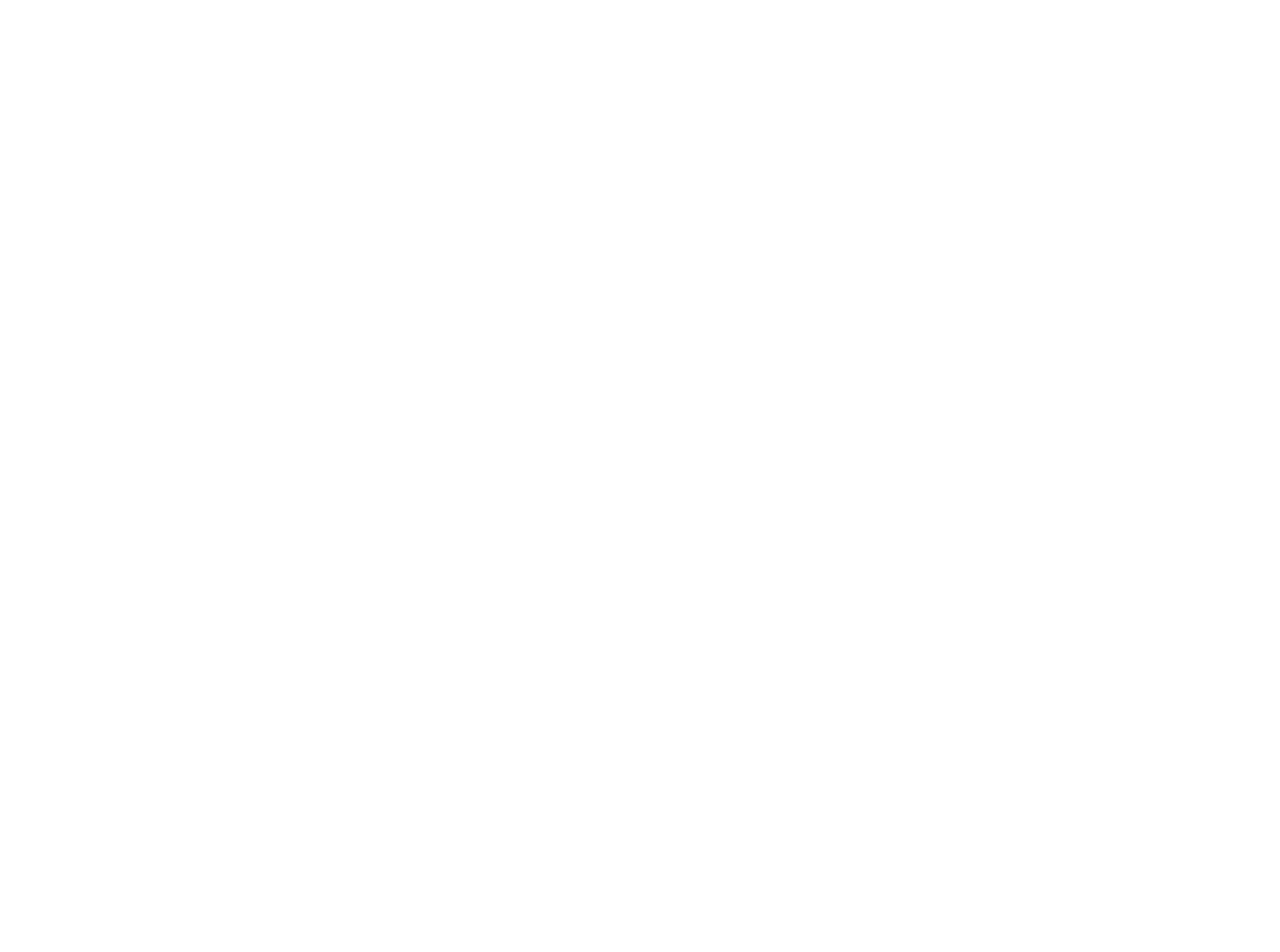
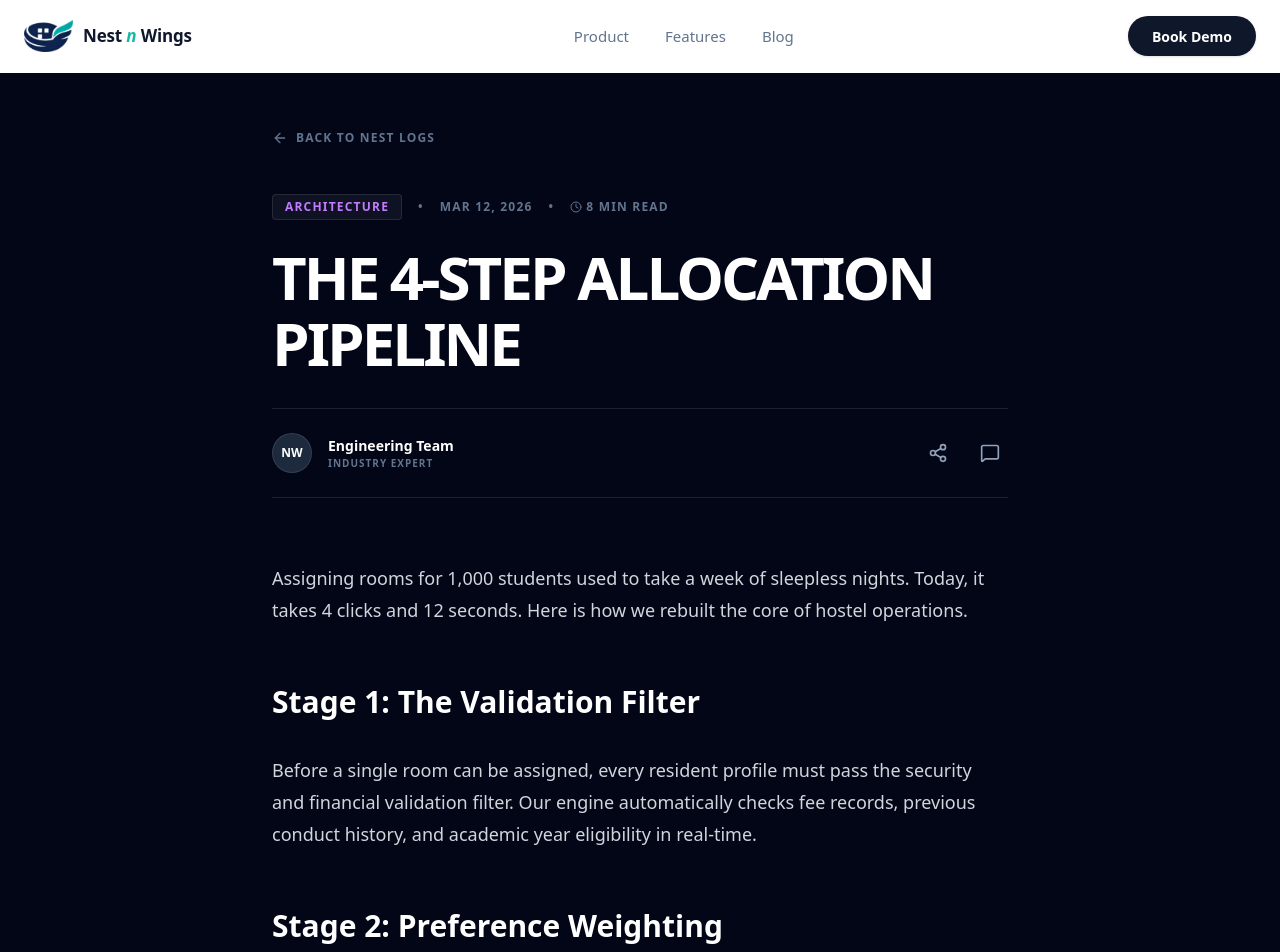
Before and after one commit to rachierich24/nestnwings, a Next.js app: page /blog/allocation-pipeline in a window 1280 px wide. Before the commit this address had no page. Shown: the top 952 px of the page. Before the commit the page ends 800 px from the top, so only its background shows below. Built offline with nearby package versions, Linux system fonts and the light colour scheme.

Commit message:
feat: implement dynamic blog routes and article detail pages

```diff
--- a/src/app/blog/[slug]/page.tsx
+++ b/src/app/blog/[slug]/page.tsx
@@ -1,143 +1,159 @@
-import { notFound } from "next/navigation";
-import BlogPostClient from "./BlogPostClient";
-import type { Metadata } from "next";
+"use client";
 
-// Hardcoded blog data (frontend-only, no DB)
-const blogPosts: Record<string, {
-    title: string;
-    description: string;
-    date: string;
-    author: string;
-    category: string;
-    readTime: string;
-    keywords: string[];
-    contentHtml: string;
-    mockup: string;
-}> = {
-    "digital-hostel-management-transforming-universities": {
-        title: "How Digital Hostel Management Systems Are Transforming Universities",
-        description: "Universities across the world are moving from manual hostel operations to digital management platforms. Automating room allotment, payments, and student records helps institutions reduce administrative workload and improve transparency.",
-        date: "2026-03-15",
-        author: "Nest n Wings Team",
-        category: "Industry Trends",
-        readTime: "5 min",
-        keywords: ["hostel management software", "student accommodation management", "university hostel automation"],
-        contentHtml: `
-            <h2>The Shift from Manual to Digital</h2>
-            <p>For decades, universities managed hostels using paper ledgers, manual room allocation charts, and spreadsheets. This approach worked when campuses housed a few hundred students, but as institutions grow to accommodate thousands, the cracks become impossible to ignore.</p>
-            <p>Digital hostel management platforms automate the most time-consuming administrative tasks: room allocation, fee collection, attendance tracking, and maintenance requests. The result is a dramatic reduction in errors, faster decision-making, and a transparent system that benefits both administrators and students.</p>
+import { motion } from "framer-motion";
+import Link from "next/link";
+import { ArrowLeft, Calendar, Clock, User, Share2, MessageSquare } from "lucide-react";
+import { useParams } from "next/navigation";
 
-            <h2>Key Benefits of Digital Transformation</h2>
-            <h3>1. Automated Room Allotment</h3>
-            <p>Instead of manually matching students to rooms — a process prone to errors, bias, and hours of administrative effort — digital systems use rule-based algorithms. These consider student preferences, year of study, department, and even special requirements to produce optimal allocations in seconds.</p>
+const blogPosts = {
+    "allocation-pipeline": {
+        title: "The 4-Step Allocation Pipeline",
+        category: "Architecture",
+        date: "Mar 12, 2026",
+        readTime: "8 min read",
+        author: "Engineering Team",
+        content: `
+            <p className="text-xl text-slate-300 mb-8 leading-relaxed font-medium italic border-l-4 border-purple-500 pl-6">
+                Assigning rooms for 1,000 students used to take a week of sleepless nights. Today, it takes 4 clicks and 12 seconds. Here is how we rebuilt the core of hostel operations.
+            </p>
 
-            <h3>2. Centralized Payment Tracking</h3>
-            <p>Late fee payments and missing records are a constant headache for hostel administrators. Digital platforms provide real-time dashboards showing who has paid, who hasn't, and automatically send reminders. Integrated payment gateways allow students to pay online, reducing cash handling and reconciliation efforts.</p>
+            <h2 className="text-3xl font-black text-white mt-12 mb-6 uppercase tracking-tight">Stage 1: The Validation Filter</h2>
+            <p className="text-lg text-slate-400 mb-6">
+                Before a single room can be assigned, every resident profile must pass the security and financial validation filter. Our engine automatically checks fee records, previous conduct history, and academic year eligibility in real-time.
+            </p>
 
-            <h3>3. Real-Time Occupancy Insights</h3>
-            <p>Knowing exactly how many rooms are occupied, vacant, or under maintenance at any given moment is critical for planning. Digital dashboards provide this information in real-time, enabling better capacity planning and resource allocation.</p>
+            <h2 className="text-3xl font-black text-white mt-12 mb-6 uppercase tracking-tight">Stage 2: Preference Weighting</h2>
+            <p className="text-lg text-slate-400 mb-6">
+                Students aren't just data points; they have preferences. Whether it's proximity to a library or a specific block preference, our algorithm assigns weights to each request, ensuring the highest possible satisfaction score across the entire cohort.
+            </p>
 
-            <h3>4. Streamlined Maintenance Workflows</h3>
-            <p>Students can log maintenance requests through a portal, and administrators can track, assign, and resolve tickets systematically. No more lost requests or forgotten repairs.</p>
+            <div className="my-12 p-8 rounded-[2rem] bg-white/5 border border-white/10 text-center">
+                <div className="text-5xl font-black text-purple-400 mb-4">98.2%</div>
+                <div className="text-sm font-bold text-slate-500 uppercase tracking-widest">Preference Match Accuracy</div>
+            </div>
 
-            <h2>The Road Ahead</h2>
-            <p>As universities continue to grow and compete for students, the quality of hostel experience becomes a differentiator. Institutions that adopt modern hostel management platforms will find themselves better equipped to handle scale, improve student satisfaction, and reduce operational costs.</p>
-            <p>The future of university hostel management is digital, automated, and student-centric. The question is no longer <em>whether</em> to adopt technology, but <em>how quickly</em> you can implement it.</p>
-        `,
-        mockup: "blog1",
+            <h2 className="text-3xl font-black text-white mt-12 mb-6 uppercase tracking-tight">Stage 3: The Match Engine</h2>
+            <p className="text-lg text-slate-400 mb-6">
+                The core logic. It balances gender-segregated blocks, academic year distribution, and room capacity constraints simultaneously. No two students ever end up in the same bed, and no room is ever over-allocated.
+            </p>
+
+            <h2 className="text-3xl font-black text-white mt-12 mb-6 uppercase tracking-tight">Stage 4: Automated Dispatch</h2>
+            <p className="text-lg text-slate-400 mb-6">
+                Once the run is finalized, the system automatically dispatches allotment passes, payment links, and check-in instructions. The warden simply watches the dashboard turn green.
+            </p>
+        `
     },
-    "top-challenges-hostel-management-technology": {
-        title: "Top Challenges in Hostel Management and How Technology Solves Them",
-        description: "Managing hostels manually often leads to room allocation errors, payment delays, and operational confusion. Modern hostel management platforms simplify these tasks through automation and centralized dashboards.",
-        date: "2026-03-10",
-        author: "Nest n Wings Team",
-        category: "Solutions",
-        readTime: "4 min",
-        keywords: ["hostel management problems", "hostel administration software", "student housing technology"],
-        contentHtml: `
-            <h2>Common Challenges in Hostel Operations</h2>
-            <p>Hostel management, whether at universities, co-living spaces, or working professional hostels, involves coordinating dozens of moving parts. When done manually, several recurring problems emerge:</p>
+    "death-of-manual-ops": {
+        title: "The Death of Manual Ops",
+        category: "Engineering",
+        date: "Feb 28, 2026",
+        readTime: "6 min read",
+        author: "Ops Strategy",
+        content: `
+            <p className="text-xl text-slate-300 mb-8 leading-relaxed font-medium italic border-l-4 border-teal-500 pl-6">
+                Spreadsheets are where data goes to die. In a modern hostel, they are a liability.
+            </p>
 
-            <h3>1. Room Allocation Chaos</h3>
-            <p>Without a structured system, room allocation becomes a first-come-first-served scramble that often leads to disputes, over-booking, and underutilization of available capacity. Manual allocation also makes it nearly impossible to factor in preferences or special requirements systematically.</p>
+            <h2 className="text-3xl font-black text-white mt-12 mb-6 uppercase tracking-tight">The #REF! Nightmare</h2>
+            <p className="text-lg text-slate-400 mb-6">
+                We've seen it everywhere: the one "Master Sheet" that everyone is afraid to touch. One wrong delete and the entire hostel's revenue data is gone. Fragmentation leads to friction, and friction leads to loss.
+            </p>
 
-            <h3>2. Payment Tracking Nightmares</h3>
-            <p>Tracking payments across hundreds or thousands of residents using spreadsheets is error-prone and time-consuming. Late payments slip through the cracks, receipts get lost, and reconciliation at the end of each month becomes a dreaded task.</p>
+            <h2 className="text-3xl font-black text-white mt-12 mb-6 uppercase tracking-tight">Single Source of Truth</h2>
+            <p className="text-lg text-slate-400 mb-6">
+                A unified platform isn't just about "better UI". It's about data integrity. When a student pays their fee, the warden knows instantly, the gate security sees the updated 'Active Pass', and the financial ledger balances itself.
+            </p>
+        `
+    },
+    "psychology-of-space": {
+        title: "The Psychology of Space",
+        category: "Strategy",
+        date: "Feb 15, 2026",
+        readTime: "10 min read",
+        author: "Behavioral Science",
+        content: `
+            <p className="text-xl text-slate-300 mb-8 leading-relaxed font-medium italic border-l-4 border-amber-500 pl-6">
+                Hostels are social ecosystems. How you place people matters more than the furniture you provide.
+            </p>
 
-            <h3>3. Communication Breakdowns</h3>
-            <p>Notices, policy changes, and emergency communications sent via physical notice boards or WhatsApp groups are easily missed. There's no way to confirm who received and acknowledged critical information.</p>
+            <h2 className="text-3xl font-black text-white mt-12 mb-6 uppercase tracking-tight">Social-Graph Matching</h2>
+            <p className="text-lg text-slate-400 mb-6">
+                By analyzing previous roommate interactions and shared academic interests, our engine can predict conflict zones.
+                We use social-graph matching to pair students who are likely to collaborate, not just co-exist.
+            </p>
 
-            <h3>4. Maintenance Request Black Holes</h3>
-            <p>Students report issues verbally or through informal channels. Without a tracking system, requests are forgotten, duplicated, or deprioritized without transparency.</p>
+            <div className="my-12 p-8 rounded-[2rem] bg-amber-500/10 border border-amber-500/20 text-center">
+                <div className="text-5xl font-black text-amber-400 mb-4">60%</div>
+                <div className="text-sm font-bold text-slate-500 uppercase tracking-widest">Reduction in Roommate Conflicts</div>
+            </div>
 
-            <h2>How Technology Solves These Problems</h2>
-            <p>Modern hostel management platforms address each of these pain points with purpose-built modules:</p>
-
-            <ul>
-                <li><strong>Smart Allocation Engines</strong> use rule-based logic to automatically assign rooms, respecting preferences and constraints.</li>
-                <li><strong>Integrated Payment Systems</strong> offer online payments, automated reminders, and real-time collection dashboards.</li>
-                <li><strong>Centralized Communication</strong> ensures every resident receives and acknowledges important notices through the platform.</li>
-                <li><strong>Ticketing Systems</strong> for maintenance requests provide transparency and accountability for every issue raised.</li>
-            </ul>
-
-            <h2>Choosing the Right Platform</h2>
-            <p>Not all hostel management solutions are created equal. Look for platforms that offer modular design (so you can start small and scale), intuitive interfaces (so staff adoption is easy), and strong reporting capabilities (so you can make data-driven decisions).</p>
-            <p>The best platforms don't just digitize existing processes — they reimagine them for efficiency, transparency, and scale.</p>
-        `,
-        mockup: "blog2",
-    },
+            <h2 className="text-3xl font-black text-white mt-12 mb-6 uppercase tracking-tight">Retention by Design</h2>
+            <p className="text-lg text-slate-400 mb-6">
+                Students who feel socially integrated at the room level are 75% more likely to renew their stay for the following year.
+                Good allotment isn't just ops; it's your biggest revenue driver.
+            </p>
+        `
+    }
 };
 
-export async function generateStaticParams() {
-    return Object.keys(blogPosts).map((slug) => ({ slug }));
+export default function BlogPost() {
+    const params = useParams();
+    const slug = params.slug as string;
+    const post = blogPosts[slug as keyof typeof blogPosts];
+
+    if (!post) return <div className="min-h-screen bg-[#020617] flex items-center justify-center text-white font-black text-4xl">404: POST NOT FOUND</div>;
+
+    return (
+        <main className="bg-[#020617] min-h-screen text-white pt-32 pb-32">
+            <div className="container mx-auto px-4 md:px-8 max-w-[800px] relative z-10">
+                {/* Back Link */}
+                <Link href="/blog" className="inline-flex items-center gap-2 text-slate-500 hover:text-white transition-colors mb-12 font-bold uppercase tracking-widest text-xs">
+                    <ArrowLeft size={16} /> Back to Nest Logs
+                </Link>
+
+                {/* Header */}
+                <div className="mb-16">
+                    <div className="flex gap-4 items-center text-xs font-bold uppercase tracking-widest text-slate-500 mb-6">
+                        <span className={`px-3 py-1 rounded bg-white/5 border border-white/10 ${post.category === 'Architecture' ? 'text-purple-400' : post.category === 'Engineering' ? 'text-teal-400' : 'text-amber-400'}`}>{post.category}</span>
+                        <span>•</span>
+                        <span>{post.date}</span>
+                        <span>•</span>
+                        <span className="flex items-center gap-1"><Clock size={12} /> {post.readTime}</span>
+                    </div>
+
+                    <h1 className="text-4xl md:text-6xl font-black uppercase tracking-tighter leading-[1.1] mb-8">
+                        {post.title}
+                    </h1>
+
+                    <div className="flex items-center justify-between py-6 border-y border-white/10">
+                        <div className="flex items-center gap-4">
+                            <div className="w-10 h-10 rounded-full bg-slate-800 border border-white/10 flex items-center justify-center text-xs font-black">NW</div>
+                            <div>
+                                <div className="text-sm font-bold text-white">{post.author}</div>
+                                <div className="text-[10px] text-slate-500 font-bold uppercase tracking-widest">Industry Expert</div>
+                            </div>
+                        </div>
+                        <div className="flex gap-4">
+                            <button className="p-2 rounded-full hover:bg-white/5 text-slate-400 transition-colors"><Share2 size={20} /></button>
+                            <button className="p-2 rounded-full hover:bg-white/5 text-slate-400 transition-colors"><MessageSquare size={20} /></button>
+                        </div>
+                    </div>
+                </div>
+
+                {/* Content */}
+                <article
+                    className="prose prose-invert prose-lg max-w-none"
+                    dangerouslySetInnerHTML={{ __html: post.content }}
+                />
+
+                {/* Footer CTA */}
+                <div className="mt-24 p-12 rounded-[3rem] bg-gradient-to-br from-purple-600/20 to-blue-600/20 border border-white/10 text-center">
+                    <h3 className="text-3xl font-black text-white mb-6 uppercase tracking-tight">Ready to modernize your campus?</h3>
+                    <Link href="/book-demo" className="inline-flex items-center justify-center h-14 px-8 rounded-full bg-white text-black font-black uppercase tracking-widest text-sm hover:bg-slate-200 transition-colors">
+                        Book a Discovery Call
+                    </Link>
+                </div>
+            </div>
+        </main>
+    );
 }
-
-export async function generateMetadata({ params }: { params: Promise<{ slug: string }> }): Promise<Metadata> {
-    const { slug } = await params;
-    const post = blogPosts[slug];
-
-    if (!post) {
-        return { title: "Post Not Found | Nest n Wings Blog" };
-    }
-
-    return {
-        title: `${post.title} | Nest n Wings`,
-        description: post.description,
-        keywords: post.keywords,
-    };
-}
-
-export default async function BlogPostPage({ params }: { params: Promise<{ slug: string }> }) {
-    const { slug } = await params;
-    const post = blogPosts[slug];
-
-    if (!post) {
-        notFound();
-    }
-
-    const postData = {
-        id: slug,
-        title: post.title,
-        description: post.description,
-        date: post.date,
-        author: post.author,
-        category: post.category,
-        readTime: post.readTime,
-        contentHtml: post.contentHtml,
-        mockup: post.mockup,
-    };
-
-    // Get other posts for "Keep Reading"
-    const otherPosts = Object.entries(blogPosts)
-        .filter(([s]) => s !== slug)
-        .map(([s, p]) => ({
-            id: s,
-            title: p.title,
-            description: p.description,
-            date: p.date,
-            category: p.category,
-            mockup: p.mockup,
-        }));
-
-    return <BlogPostClient postData={postData} allPosts={otherPosts} />;
-}
--- a/src/app/blog/page.tsx
+++ b/src/app/blog/page.tsx
@@ -55,7 +55,7 @@
                                 <p className="text-lg text-slate-400 mb-8 leading-relaxed">
                                     How we transformed a chaotic, error-prone week-long room assignment process into a beautiful 4-step digital pipeline that executes perfectly.
                                 </p>
-                                <Link href="#article-1" className="inline-flex items-center gap-2 font-black uppercase tracking-widest text-white hover:text-purple-400 transition-colors">
+                                <Link href="/blog/allocation-pipeline" className="inline-flex items-center gap-2 font-black uppercase tracking-widest text-white hover:text-purple-400 transition-colors">
                                     Read Article <ArrowRight size={20} />
                                 </Link>
                             </div>
@@ -101,7 +101,7 @@
                                 <p className="text-lg text-slate-400 mb-8 leading-relaxed">
                                     Why building your operations on top of fragmented legacy systems is a ticking time bomb, and how a unified platform eliminates data silos forever.
                                 </p>
-                                <Link href="#article-2" className="inline-flex items-center gap-2 font-black uppercase tracking-widest text-white hover:text-teal-400 transition-colors">
+                                <Link href="/blog/death-of-manual-ops" className="inline-flex items-center gap-2 font-black uppercase tracking-widest text-white hover:text-teal-400 transition-colors">
                                     Read Article <ArrowRight size={20} />
                                 </Link>
                             </div>
@@ -130,7 +130,7 @@
                                 <p className="text-lg text-slate-400 mb-8 leading-relaxed">
                                     How data-driven room assignments can reduce student conflicts by 60% and significantly improve annual retention through social-graph matching.
                                 </p>
-                                <Link href="#article-3" className="inline-flex items-center gap-2 font-black uppercase tracking-widest text-white hover:text-amber-400 transition-colors">
+                                <Link href="/blog/psychology-of-space" className="inline-flex items-center gap-2 font-black uppercase tracking-widest text-white hover:text-amber-400 transition-colors">
                                     Read Article <ArrowRight size={20} />
                                 </Link>
                             </div>
```
